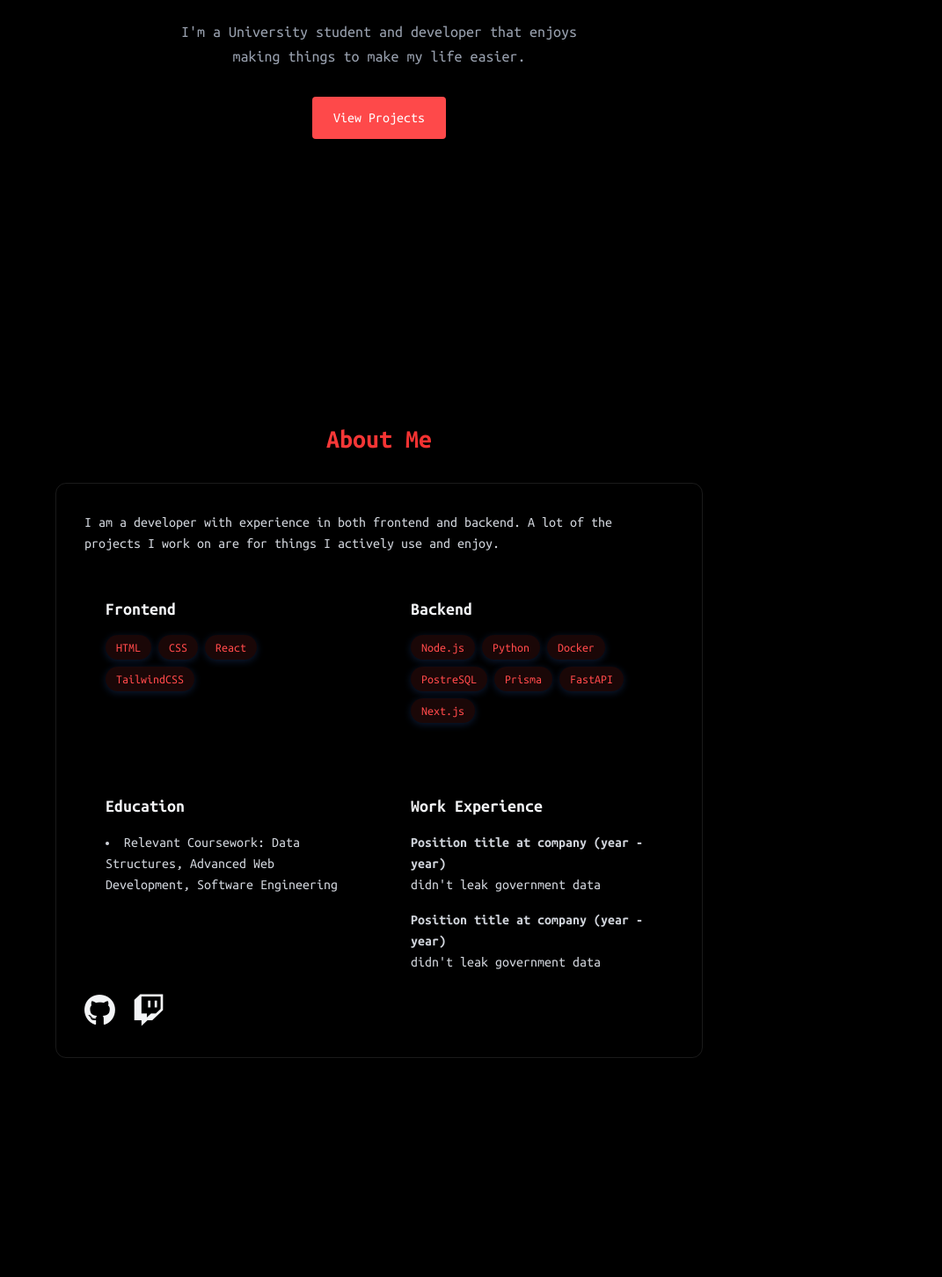
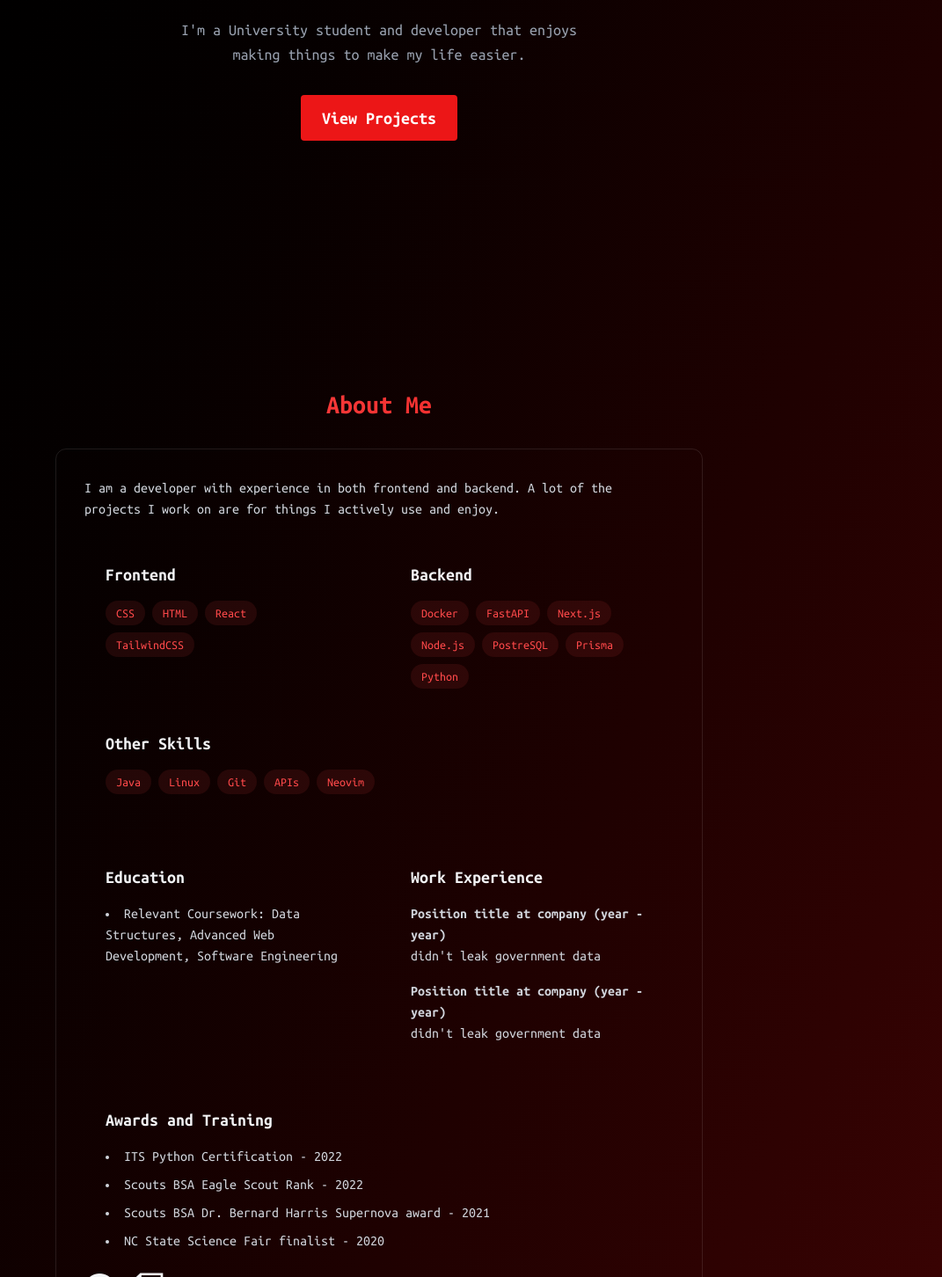
Before and after one commit to TerminalCalamitas/Personal-Webpage, a React (Vite) app: page / in a window 1280 px wide. Shown: the part 358-1810 px from the top of the page at 88% size, without its empty margins (209-1280 px from the left). Built offline with nearby package versions, Linux system fonts and the light colour scheme.

Commit message:
updated styleing

```diff
--- a/src/App.jsx
+++ b/src/App.jsx
@@ -16,7 +16,7 @@ function App() {
     <>
       {!isLoaded && <LoadingScreen onComplete={() => setIsLoaded(true)} />}
       <div
-        className={`min-h-screen transition-opacity duration-700 ${isLoaded ? "opacity-100" : "opacity-0"} bg-black text-gray-100`}
+        className={`min-h-screen transition-opacity duration-700 ${isLoaded ? "opacity-100" : "opacity-0"} bg-gradient-to-br from-black to-coral-red-950 text-gray-100`}
       >
         <Navbar menuOpen={menuOpen} setMenuOpen={setMenuOpen} />
         <MobileMenu menuOpen={menuOpen} setMenuOpen={setMenuOpen} />
--- a/src/components/LoadingScreen.jsx
+++ b/src/components/LoadingScreen.jsx
@@ -24,13 +24,13 @@ export const LoadingScreen = ({ onComplete }) => {
   }, [onComplete]);
 
   return (
-    <div className="fixed inset-0 z-50 bg-black text-gray-100 flex flex-col items-center justify-center">
+    <div className="fixed inset-0 z-50 bg-gradient-to-br from-black to-coral-red-950 text-gray-100 flex flex-col items-center justify-center">
       <div className="mb-4 ml-15 text-4xl font-mono font-bold">
         {text} <span className="animate-blink ml-1"> | </span>
       </div>
 
       <div className="w-[200px] h-[2px] bg-gray-800 rounded relative overflow-hidden">
-        <div className="w-[40%] h-full bg-coral-red-600 shadow-[0_0_15px_#3b82f6 animate-loading-bar">
+        <div className="w-[40%] h-full bg-coral-red-600 animate-loading-bar">
           {" "}
         </div>
       </div>
--- a/src/components/sections/About.jsx
+++ b/src/components/sections/About.jsx
@@ -8,16 +8,18 @@ import {
 } from "../../styles.js";
 
 export const About = () => {
-  const frontendSkills = ["HTML", "CSS", "React", "TailwindCSS"];
+  const frontendSkills = ["CSS", "HTML", "React", "TailwindCSS"];
   const backendSkills = [
+    "Docker",
+    "FastAPI",
+    "Next.js",
     "Node.js",
-    "Python",
-    "Docker",
     "PostreSQL",
     "Prisma",
-    "FastAPI",
-    "Next.js",
+    "Python",
   ];
+
+  const otherSkills = ["Java", "Linux", "Git", "APIs", "Neovim"];
 
   return (
     <section
@@ -59,6 +61,17 @@ export const About = () => {
               </div>
             </div>
 
+            <div className="rounded-xl p-6 col-span-2 hover:-translate-y-1 transition-all">
+              <h3 className={h3Style}> Other Skills </h3>
+              <div className="flex flex-wrap gap-2">
+                {otherSkills.map((tech, key) => (
+                  <span key={key} className={skillStyle}>
+                    {tech}
+                  </span>
+                ))}
+              </div>
+            </div>
+
             <div className="grid grid-cols-1 md:grid-cols-2 gap-6 mt-8">
               <div className={experienceSection}>
                 <h3 className={h3Style}> Education </h3>
@@ -92,6 +105,15 @@ export const About = () => {
                   </div>
                 </div>
               </div>
+              <div className={`col-span-2 ${experienceSection}`}>
+                <h3 className={h3Style}> Awards and Training </h3>
+                <ul className="list-disc list-inside text-gray-300 space-y-2">
+                  <li>ITS Python Certification - 2022</li>
+                  <li>Scouts BSA Eagle Scout Rank - 2022</li>
+                  <li>Scouts BSA Dr. Bernard Harris Supernova award - 2021</li>
+                  <li>NC State Science Fair finalist - 2020</li>
+                </ul>
+              </div>
             </div>
 
             <div className="text-4xl">
@@ -99,17 +121,19 @@ export const About = () => {
                 href="https://github.com/TerminalCalamitas"
                 className="mr-5"
                 target="_blank"
+                aria-label="Terminal Calamity GitHub"
                 rel="noopener noreferrer"
               >
-                <i className="fa-brands fa-github"></i>
+                <i className="fa-brands fa-github hover:-translate-y-1 transition-all"></i>
               </a>
               <a
                 href="https://www.twitch.tv/terminalcalamity/"
                 className="mr-5"
                 target="_blank"
+                aria-label="Terminal Calamity Twitch"
                 rel="noopener noreferrer"
               >
-                <i className="fa-brands fa-twitch"></i>
+                <i className="fa-brands fa-twitch hover:-translate-y-1 transition-all"></i>
               </a>
             </div>
           </div>
--- a/src/components/sections/Home.jsx
+++ b/src/components/sections/Home.jsx
@@ -20,8 +20,8 @@ export const Home = () => {
           <div className="flex justify-center space-x-4">
             <a
               href="#projects"
-              className="bg-coral-red-500 text-white py-3 px-6 rounded font-medium transition relative overflow-hidden hover:-translate-y-0.5
-                            hover:shadow-[0_0_15px_rgba(59, 130, 246, 0.4)]"
+              className="bg-coral-red-600 text-xl font-bold text-white py-3 px-6 rounded transition relative overflow-hidden hover:-translate-y-0.5
+                            hover:shadow-[0_0_15px_rgba(136, 20, 21, 0.4)]"
             >
               View Projects
             </a>
--- a/src/styles.js
+++ b/src/styles.js
@@ -6,7 +6,7 @@ export const h4Style = "font-semibold";
 export const experienceSection =
   "p-6 rounded-xl border-white/10 hover:-translate-y-1 transition-all";
 export const skillStyle =
-  "bg-coral-red-500/10 text-coral-red-500 py-1 px-3 rounded-full text-sm hover:bg-coral-red-500/20 hover: shadow-[0_2px_8px_rgba(59,130,2246,0.2))] transition";
+  "bg-coral-red-500/10 text-coral-red-500 py-1 px-3 rounded-full text-sm hover:bg-coral-red-500/20 hover: shadow-[0_0_15px_rgba(136, 20, 21, 0.2)] transition";
 
 export const projectStyle =
-  "hover:bg-red-500/20 hover: shadow-[0_2px_8px_rgba(59,130,246,0.1))] transition-all";
+  "hover:bg-red-500/20 hover: shadow-[0_0_15px_rgba(136, 20, 21, 0.1)] transition-all";
```
Also changed, not shown: public/logo.png (renamed from public/assets/logo.png).
